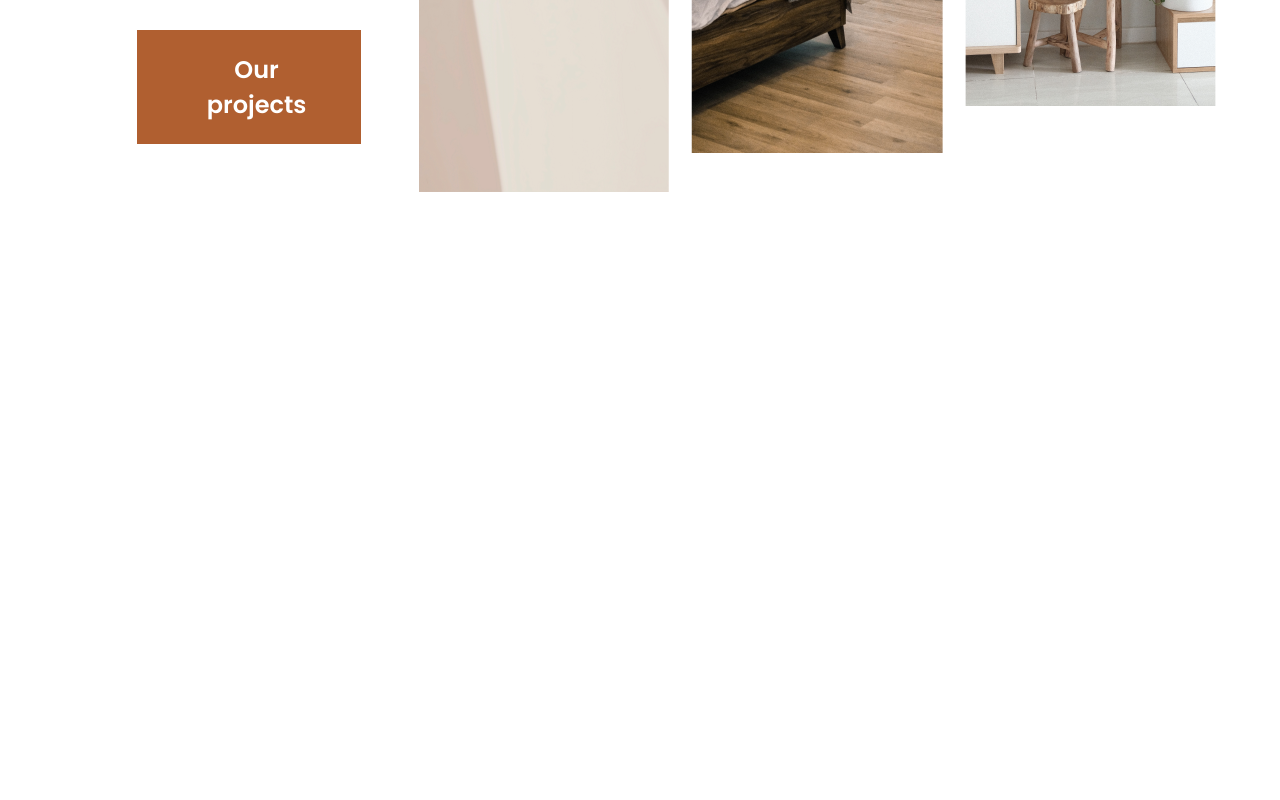
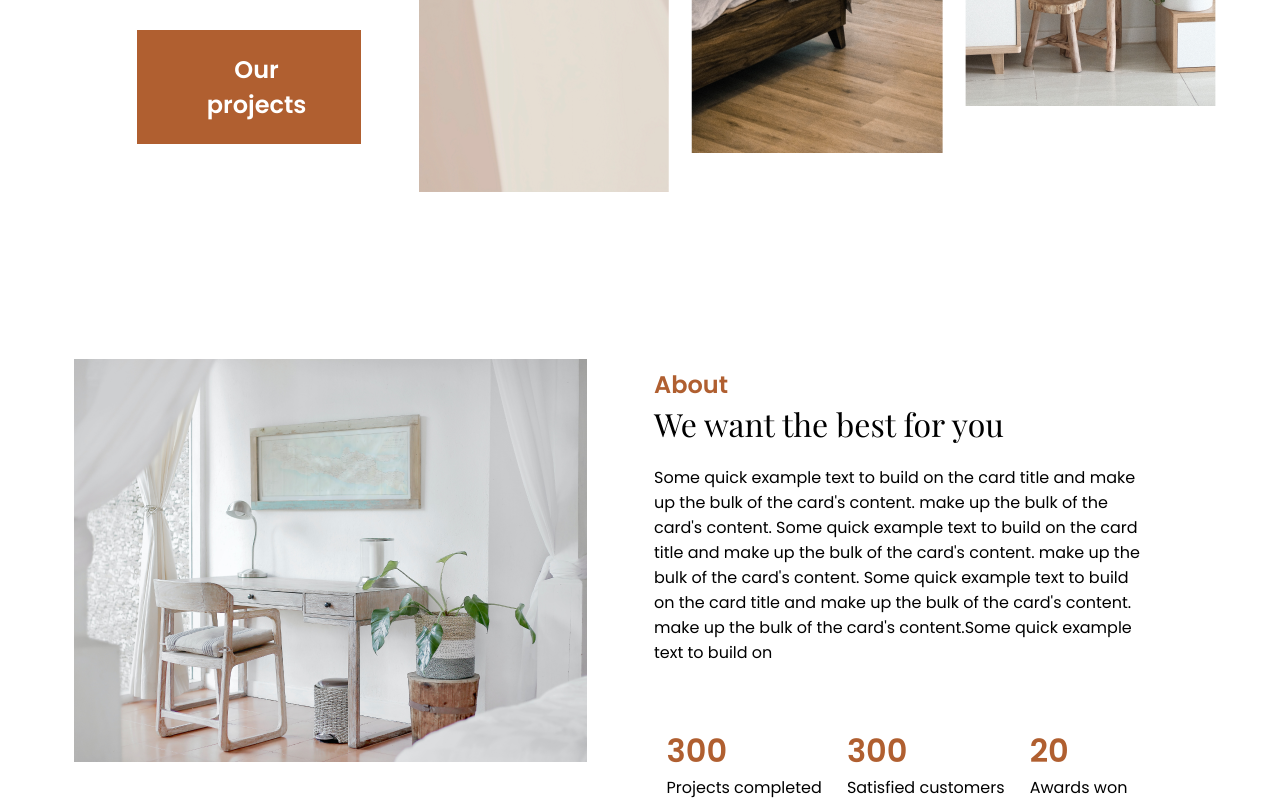
Before and after one commit to habibwritescode/topaz, a Next.js app: page / in a window 1280 px wide. Shown: the part 616-1416 px from the top of the page. Before the commit the page ends 808 px from the top, so only its background shows below. Built offline with nearby package versions, Linux system fonts and the light colour scheme.

Commit message:
Add about section

```diff
--- /dev/null
+++ b/components/About.js
@@ -0,0 +1,38 @@
+import Heading from "./Heading"
+
+const About = () => {
+  return (
+    <section className='section-about'>
+      <div className='section-about__image-box'>
+        <img className='section-about__image' src="/images/hutomo-abrianto.png" alt=""/>
+      </div>
+
+      <div className='section-about__text-box'>
+        <div className='section-about__heading'>
+          <Heading main={'About'} sub={'We want the best for you'} />
+        </div>
+        <p className='section-about__paragraph paragraph'>
+        Some quick example text to build on the card title and make up the bulk of the card's content.  make up the bulk of the card's content. Some quick example text to build on the card title and make up the bulk of the card's content.  make up the bulk of the card's content. Some quick example text to build on the card title and make up the bulk of the card's content.  make up the bulk of the card's content.Some quick example text to build on
+        </p>
+        <div className='section-about__proof-box'>
+          <div className='section-about__proof'>
+            <p className='section-about__proof-number'>300</p>
+            <p className='section-about__proof-text paragraph'>Projects completed</p>
+          </div>
+
+          <div className='section-about__proof'>
+            <p className='section-about__proof-number'>300</p>
+            <p className='section-about__proof-text paragraph'>Satisfied customers</p>
+          </div>
+
+          <div className='section-about__proof'>
+            <p className='section-about__proof-number'>20</p>
+            <p className='section-about__proof-text paragraph'>Awards won</p>
+          </div>
+        </div>
+      </div>
+    </section>
+  )
+}
+
+export default About;
--- a/pages/index.js
+++ b/pages/index.js
@@ -1,6 +1,7 @@
 import Head from 'next/head';
+import Nav from '../components/Navigation/Nav';
 import Header from '../components/Header';
-import Nav from '../components/Navigation/Nav';
+import About from '../components/About';
 
 export default function Home() {
   return (
@@ -14,6 +15,7 @@ export default function Home() {
       <Nav/>
       <Header/>
       <main>
+        <About/>
 
       </main>
 
--- /dev/null
+++ b/styles/components/_about.scss
@@ -0,0 +1,38 @@
+.section-about{
+  display: flex;
+  justify-content: center;
+  margin: 16.7rem 14rem 0 7.4rem;
+
+  &__image-box{
+    margin-right: 6.7rem;
+  }
+
+  &__image{}
+
+  &__text-box{
+    padding-top: 0.8rem;
+  }
+
+  &__heading{}
+
+  &__paragraph{
+    margin-top: 2rem;
+    margin-bottom: 6.2rem;
+  }
+
+  &__proof-box{
+    display: flex;
+    justify-content: space-around;
+  }
+
+  &__proof{}
+
+  &__proof-number{
+    font-size: 3.2rem;
+    font-weight: 600;
+    color: $color-secondary;
+  }
+
+  &__proof-text{}
+
+}
--- a/styles/main.scss
+++ b/styles/main.scss
@@ -9,6 +9,7 @@
   './base/base';
 
 @import
+'./components/about',
   './components/button';
 
 @import
```
